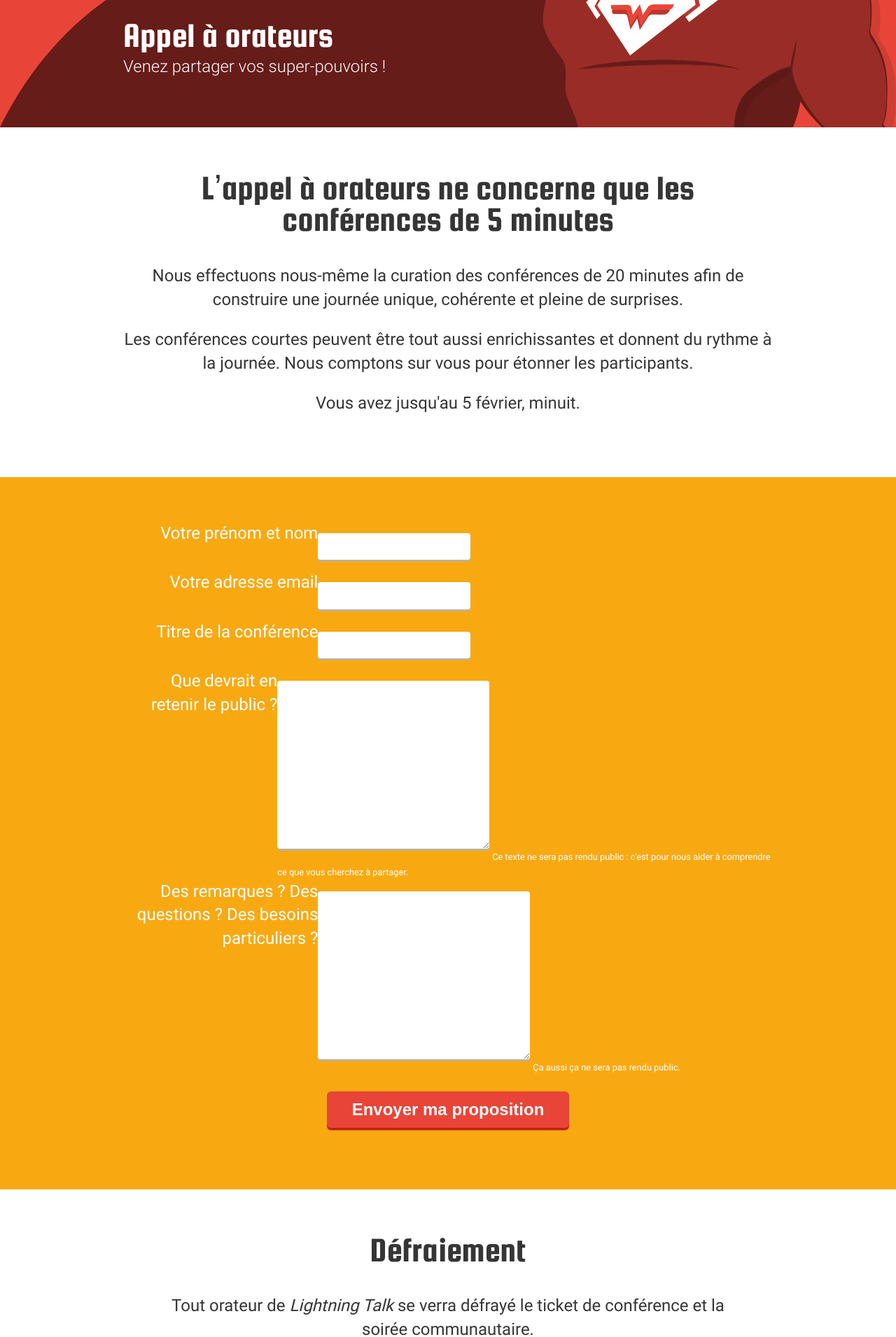
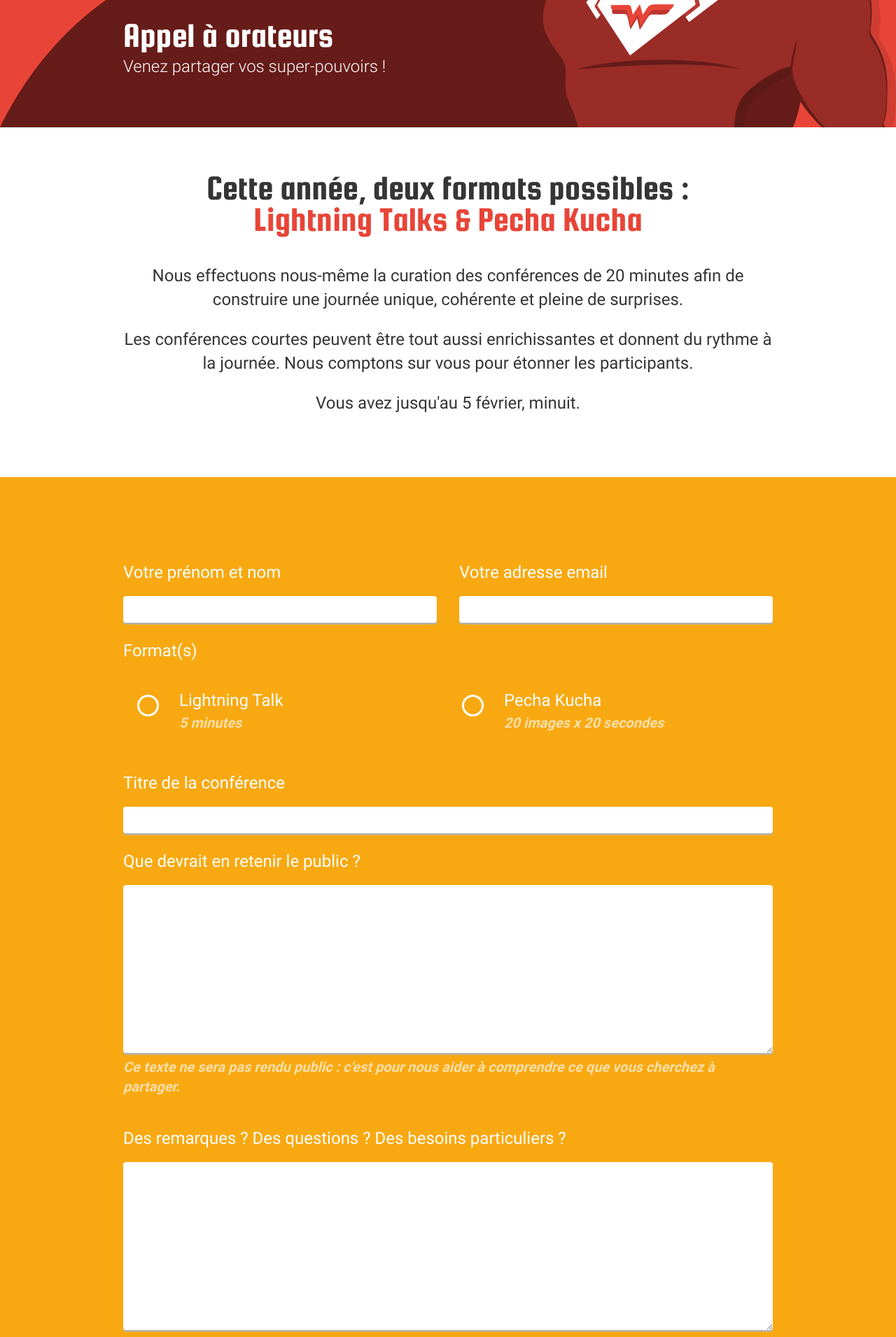
Before and after one commit to sudweb/2017, a Jekyll site: the page built from appel-a-orateurs.html, in a window 1280 px wide. Shown: the part 367-2278 px from the top of the page at 70% size. Built offline with Jekyll 4.4.1, drawn with Linux system fonts in a browser that asks for light colours.

Commit message:
Form style

```diff
--- a/_includes/appel-a-orateurs.html
+++ b/_includes/appel-a-orateurs.html
@@ -2,7 +2,7 @@
 	<div class="wrapper">
 		<div class="text-center">
 			<section>
-        <h2 class="regular-title-size">L’appel à orateurs ne concerne que les conférences de 5 minutes</h2>
+        <h2 class="regular-title-size">Cette année, deux formats possibles : <span class="red">Lightning&nbsp;Talks & Pecha Kucha</span></h2>
         <p> Nous effectuons nous-même la curation des conférences de 20 minutes afin de construire une journée unique, cohérente et pleine de surprises. </p>
         <p> Les conférences courtes peuvent être tout aussi enrichissantes et donnent du rythme à la journée. Nous comptons sur vous pour étonner les participants. </p>
         <p>Vous avez jusqu'au 5 février, minuit.</p>
@@ -14,31 +14,48 @@
 <div class="yellow-section">
 	<div class="wrapper">
 
-    <form class="form" method="post" id="mailto-form" action="https://docs.google.com/forms/d/1412jD1crc2DZK1MhmtEyQYpavK9gAl-ayj8l25Fcm5A/formResponse" enctype="multipart/form-data">
-      <div class="form-field">
-        <label for="speaker-name">Votre prénom et nom</label>
-        <input type="text" name="entry.174408459" id="speaker-name" required>
+    <form class="form" method="post" id="mailto-form" action="https://docs.google.com/forms/d/1tZWDKfvOX0uieu3_HGubJ7X8Ux4OJD99IogbfYJv8fw/formResponse" enctype="multipart/form-data">
+      <div class="grid-2">
+        <div class="form-field">
+          <label class="form-label" for="speaker-name">Votre prénom et nom</label>
+          <input type="text" name="entry.174408459" id="speaker-name" required>
+        </div>
+        <div class="form-field">
+          <label class="form-label" for="speaker-email">Votre adresse email</label>
+          <input type="email" name="entry.1910784286" id="speaker-email" required>
+        </div>
       </div>
       <div class="form-field">
-        <label for="speaker-email">Votre adresse email</label>
-        <input type="email" name="entry.1910784286" id="speaker-email" required>
+        <p class="form-label">Format(s)</p>
+        <ul class="radiogroup">
+          <li>
+            <input type="radio" name="entry.359515447" value="Lightning Talk" id="talk-format-lt">
+            <label for="talk-format-lt">Lightning Talk <span class="help">5 minutes</span></label>
+            <div class="check"></div>
+          </li>
+          <li>
+            <input type="radio" name="entry.359515447" value="Pecha Kucha" id="talk-format-pk">
+            <label for="talk-format-pk">Pecha Kucha <span class="help">20 images x 20 secondes</span></label>
+            <div class="check"></div>
+          </li>
+        </ul>
       </div>
       <div class="form-field">
-        <label for="talk-title">Titre de la conférence</label>
+        <label class="form-label" for="talk-title">Titre de la conférence</label>
         <input type="text" name="entry.1999901711" id="talk-title" required>
       </div>
       <div class="form-field">
-        <label for="talk-description">Que devrait en retenir le public ?</label>
+        <label class="form-label" for="talk-description">Que devrait en retenir le public ?</label>
         <div class="">
           <textarea name="entry.859987257" id="talk-description" cols="30" rows="10" required></textarea>
-          <small class="help">Ce texte ne sera pas rendu public : c'est pour nous aider à comprendre ce que vous cherchez à partager.</small>
+          <p class="help">Ce texte ne sera pas rendu public : c'est pour nous aider à comprendre ce que vous cherchez à partager.</p>
         </div>
       </div>
       <div class="form-field">
-        <label for="talk-questions">Des remarques ? Des questions ? Des besoins particuliers ?</label>
+        <label class="form-label" for="talk-questions">Des remarques ? Des questions ? Des besoins particuliers ?</label>
         <div class="">
           <textarea name="entry.1030661705" id="talk-questions" cols="30" rows="10"></textarea>
-          <small class="help">Ça aussi ça ne sera pas rendu public.</small>
+          <p class="help">Ça aussi ça ne sera pas rendu public.</p>
         </div>
       </div>
       <div class="text-center">
--- a/_sass/_forms.scss
+++ b/_sass/_forms.scss
@@ -4,7 +4,7 @@
 
 
 input, textarea, select {
-	display: inline-block; margin: 1em 0; padding: .5em; box-sizing: border-box;
+	display: inline-block; margin-top: 1em; padding: .5em; box-sizing: border-box;
 	background: $white; box-shadow: 0 .15em 0 darken($white, 30%); outline: 0;
 	border-radius: $button-default-radius; border: 0;
 	&:focus {
@@ -13,24 +13,86 @@
 	}
 }
 
-label {
+.form-label {
   font-size: $defaut-font-size;
+  margin-bottom: 0;
+  @media (min-width: $media-break-point) {
+    margin-top: 1em;
+  }
 }
 
 .form-field {
   display: flex;
   flex-direction: column;
 
-  label {
+  textarea {
+    width: 100%;
+  }
+}
 
+.help {
+  display: block;
+  color: lighten($yellow, 30%);
+  font-size: 20px; font-style: italic; font-weight: bold;
+  margin-top: 0;
+}
+
+.radiogroup {
+  display: flex; padding: 0;
+  flex-direction: column;
+  @media (min-width: $media-break-point) {
+    flex-direction: row;
+  }
+  li{
+    position: relative;
+    display: block; width: 100%; height: 100px;
+    float: left;
+    input[type=radio]{
+      position: absolute;
+      visibility: hidden;
+    }
+    &:hover {
+      label{
+        color: lighten($yellow, 30%);
+      }
+      .check {
+        border-color: lighten($yellow, 30%);
+      }
+    }
   }
 
-  @media (min-width: $media-break-point) {
-		flex-direction: row;
-    label {
-      width: 30%;
-      text-align: right;
-      display: block;
+  label{
+    position: relative; z-index: 9;
+    display: block; height: 30px; margin: 10px auto; padding: .5em 25px .5em 80px;
+    cursor: pointer;
+    -webkit-transition: all 0.25s linear;
+  }
+  .check{
+    display: block; width: 25px; height: 25px;
+    position: absolute; z-index: 5;
+    border: 3px solid $white; border-radius: 100%;
+    top: 30px; left: 20px;
+    transition: border .25s linear;
+    -webkit-transition: border .25s linear;
+    &::before {
+      position: absolute;
+      display: block; height: 15px; width: 15px; margin: auto;
+    	content: '';
+      border-radius: 100%;
+      top: 5px; left: 5px;
+    	transition: background 0.25s linear;
+    	-webkit-transition: background 0.25s linear;
     }
-	}
+  }
+  input[type=radio]:checked {
+    & ~ .check {
+      border-color: $white;
+    }
+
+    & ~ .check::before{
+      background: $white;
+    }
+  }
+
+
 }
--- a/appel-a-orateurs.html
+++ b/appel-a-orateurs.html
@@ -20,6 +20,6 @@
 
 
 
-  <div class="thanks-banner">
-        <!-- nothing here! -->
-  </div>
+<div class="thanks-banner">
+      <!-- nothing here! -->
+</div>
```
Also changed, not shown: 2 other files.
